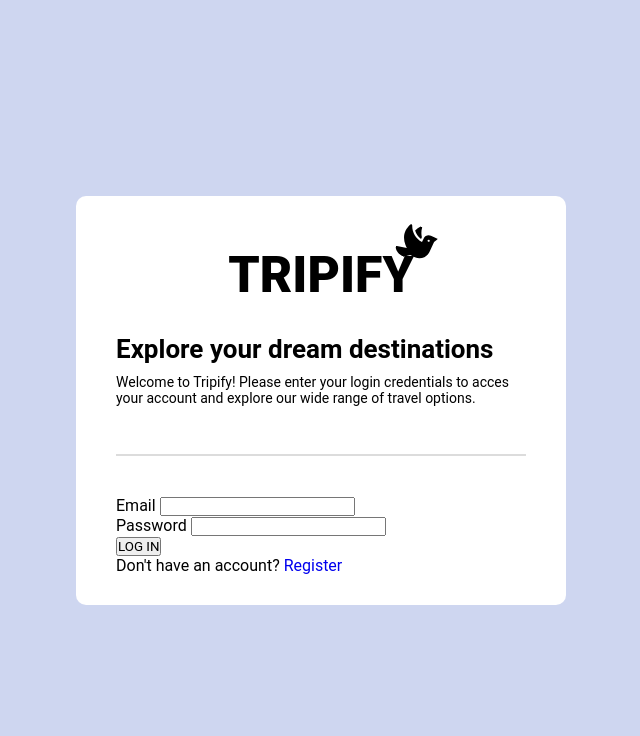
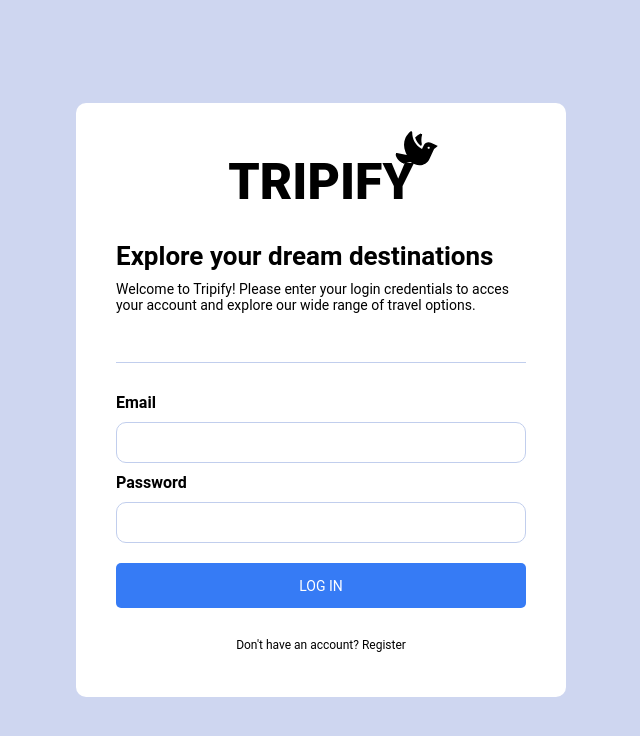
Before and after one commit to angelkemerer/image-based-web-project, a plain HTML site: page index.html in a window 1280 px wide. Shown: the whole page, without its empty margins (319-959 px from the left). Drawn offline with Linux system fonts and the light colour scheme.

Commit message:
Estilos CSS completados

```diff
--- a/styles.css
+++ b/styles.css
@@ -27,8 +27,8 @@ body {
     position: relative;
     width: 100%;
     height: 210px;
-    border-bottom: 2px solid gainsboro;
-    margin: 20px 0px 40px 0px;
+    border-bottom: 1px solid rgb(193, 206, 237);
+    margin: 20px 0px 20px 0px;
 }
 
 .header h1 {
@@ -56,3 +56,51 @@ body {
 .header p {
     font-size: 14px;
 }
+
+.contenedor .input-box {
+    display: flex;
+    flex-direction: column;
+    height: 80px;
+}
+
+.input-box label {
+    font-weight: 600;
+    margin: 10px 0px;
+}
+
+.input-box input {
+    width: 100%;
+    height: 100%;
+    outline: none;
+    border: 1px solid rgb(193, 206, 237);
+    border-radius: 10px;
+    font-size: 16px;
+    padding: 10px 10px;
+}
+
+.contenedor .btn {
+    width: 100%;
+    height: 45px;
+    background-color: #367bf5;
+    border: none;
+    outline: none;
+    border-radius: 5px;
+    cursor: pointer;
+    font-size: 14px;
+    color: #FFFFFF;
+    margin: 20px 0px;
+}
+
+.contenedor .register-link {
+    text-align: center;
+    font-size: 12px;
+    margin: 10px 0px 15px 0px;
+}
+
+.contenedor .register-link p a {
+    color: black;
+}
+
+.contenedor .register-link p a:hover {
+    text-decoration: underline;
+}
```
